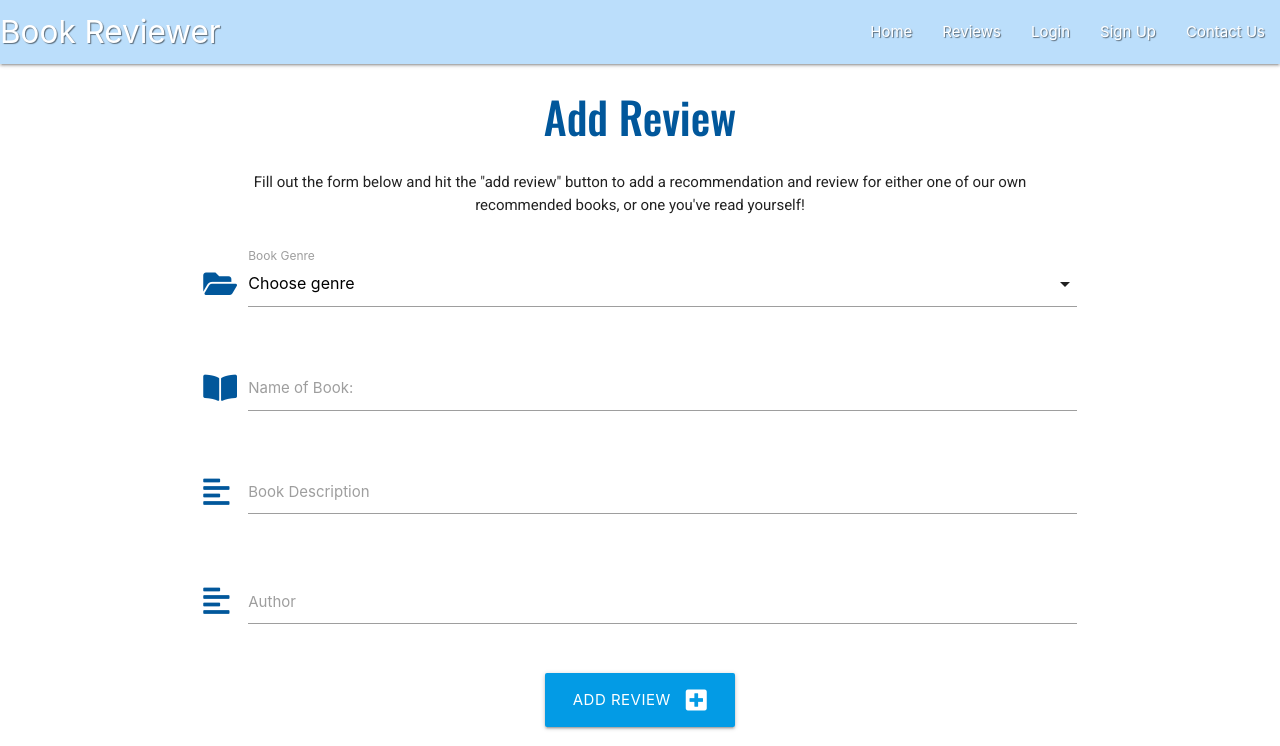
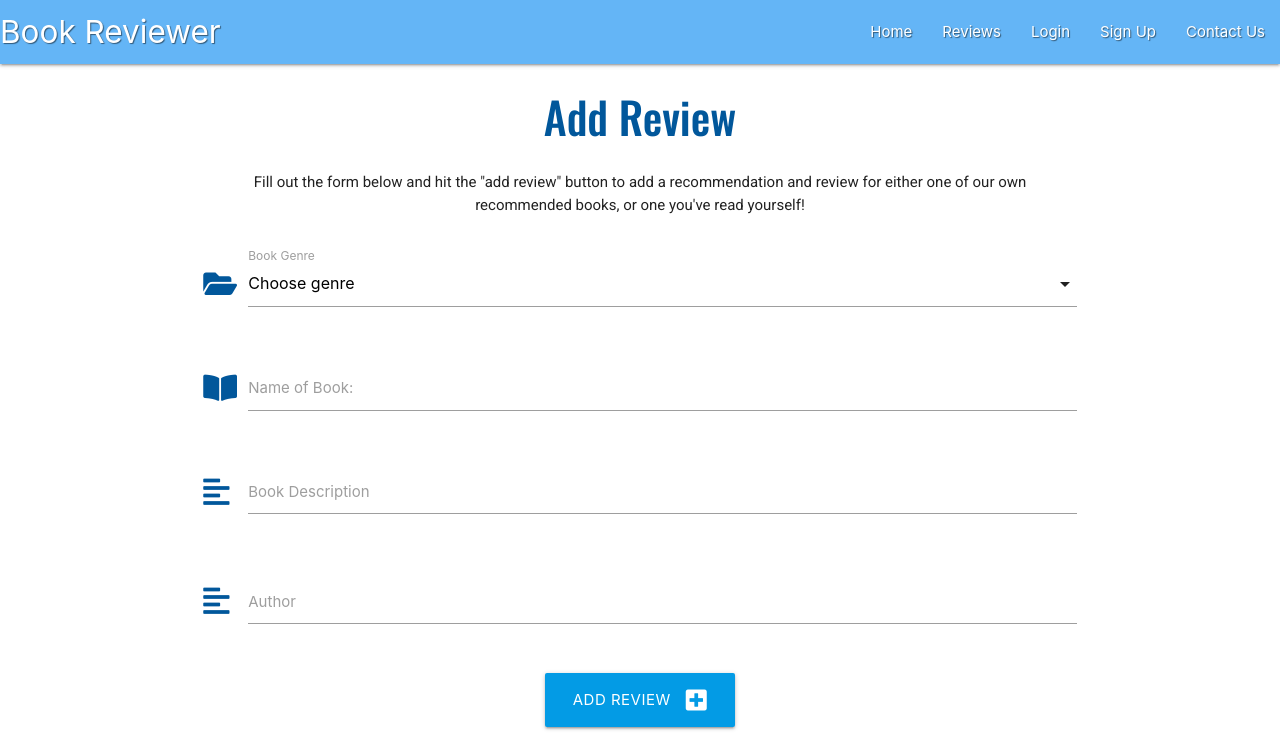
Before and after one commit to AJWest22/MS3-Submission, a Flask app: page /add_review in a window 1280 px wide. Shown: the top 746 px of the page. Run offline with Flask 2, Linux system fonts and the light colour scheme; data that the repository does not hold is empty; some libraries are stand-ins or nearby versions.

Commit message:
update README and CSS File

```diff
--- a/templates/base.html
+++ b/templates/base.html
@@ -19,7 +19,7 @@
 <body>
     <header>
         <!--Desktop and tablet menu-->
-        <nav class="nav-extended text-shadow blue lighten-4">
+        <nav class="nav-extended text-shadow blue lighten-2">
             <div class="nav-wrapper">
             <a href="{{ url_for('get_books') }}" class="brand-logo">Book Reviewer</a>
             <a href="#" data-target="mobile-demo" class="sidenav-trigger"><i class="fas fa-bars"></i></a>
```
Also changed, not shown: README.md.
